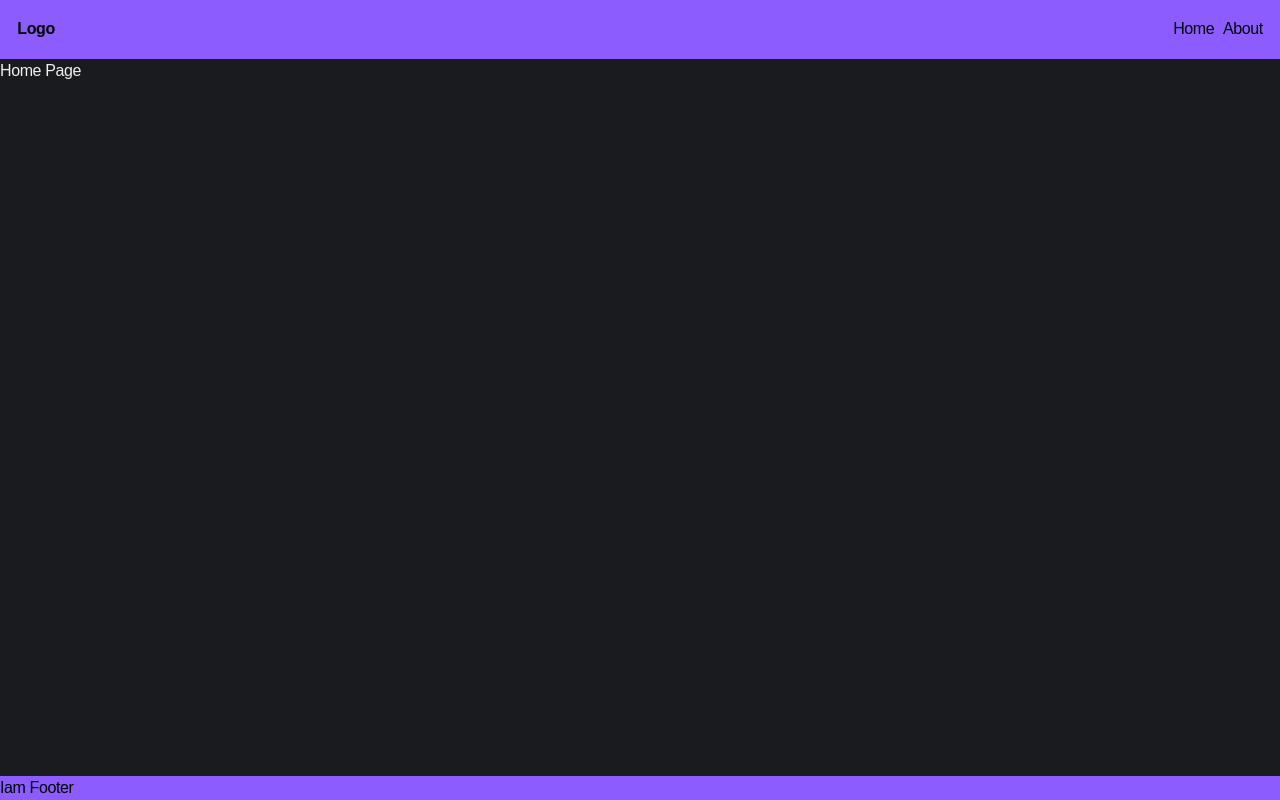
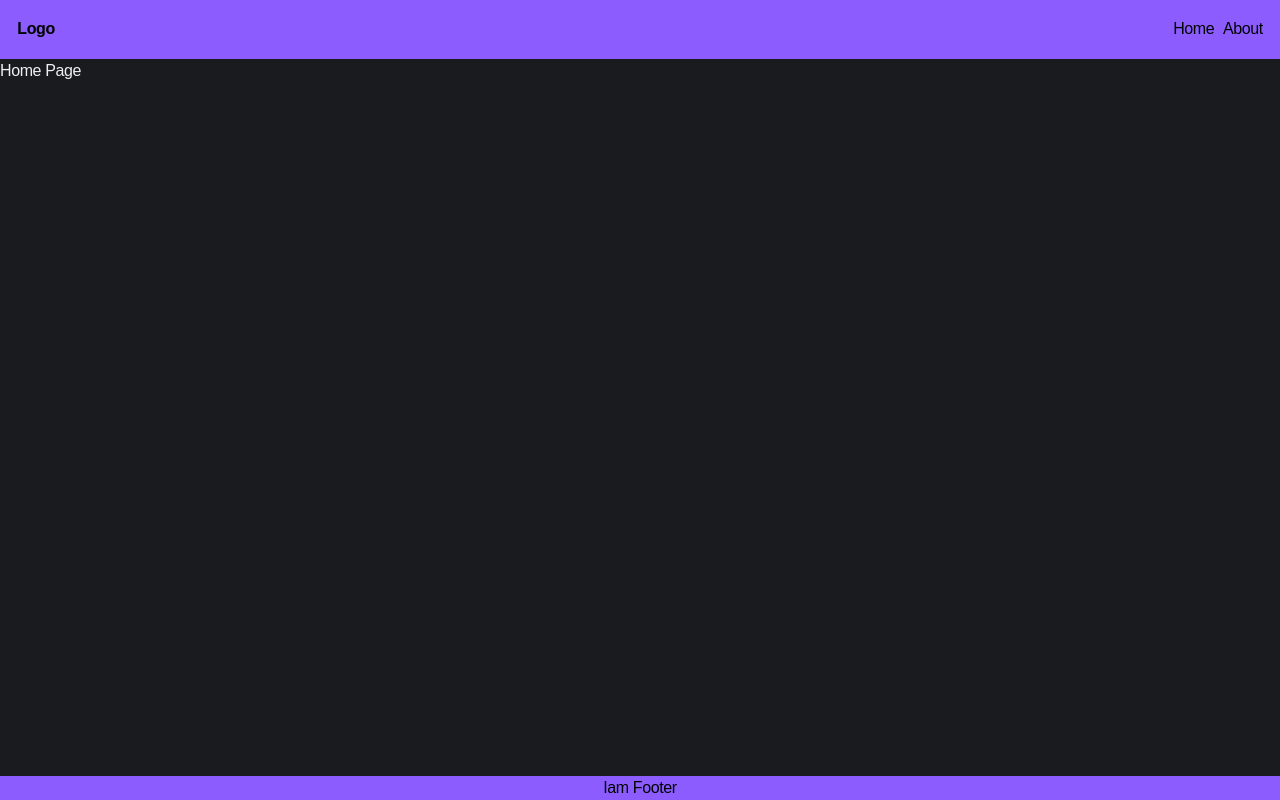
Before and after one commit to aaananddd/anandfolio, a React (Vite) app: page / in a window 1280 px wide. Built offline with nearby package versions, Linux system fonts and the light colour scheme.

Commit message:
fix:updated text

```diff
--- a/src/components/Footer/index.tsx
+++ b/src/components/Footer/index.tsx
@@ -1,5 +1,7 @@
 const Footer = () => {
-  return <footer className="bg-primary text-black">Iam Footer</footer>;
+  return (
+    <footer className="bg-primary text-center text-black">Iam Footer</footer>
+  );
 };
 
 export default Footer;
```
